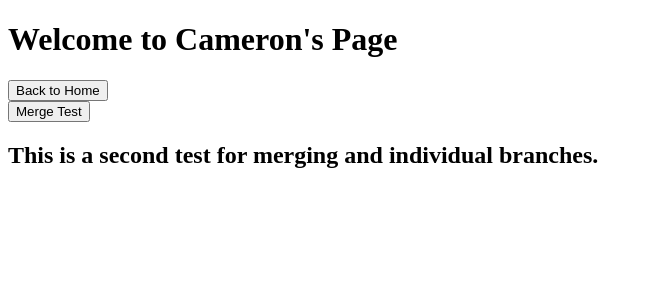
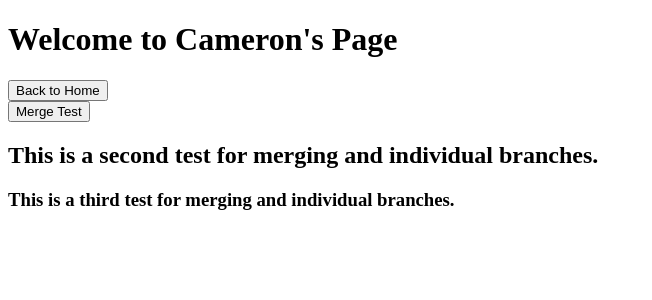
Before and after one commit to cameronbaum0124/338project1, a React (Vite) app in the folder client/react/: page /cameron in a window 1280 px wide. Shown: the top 300 px of the page, without its empty margins (0-652 px from the left). Built offline with nearby package versions, Linux system fonts and the light colour scheme.

Commit message:
A third test

```diff
--- a/client/react/src/pages/cameron.jsx
+++ b/client/react/src/pages/cameron.jsx
@@ -6,6 +6,7 @@ function Cameron() {
             <br></br>
             <button onClick={() => console.log("Hello! This is being used to test merging among different branches!")}>Merge Test</button>
             <h2>This is a second test for merging and individual branches.</h2>
+            <h3>This is a third test for merging and individual branches.</h3>
         </div>
     );
 }
```
